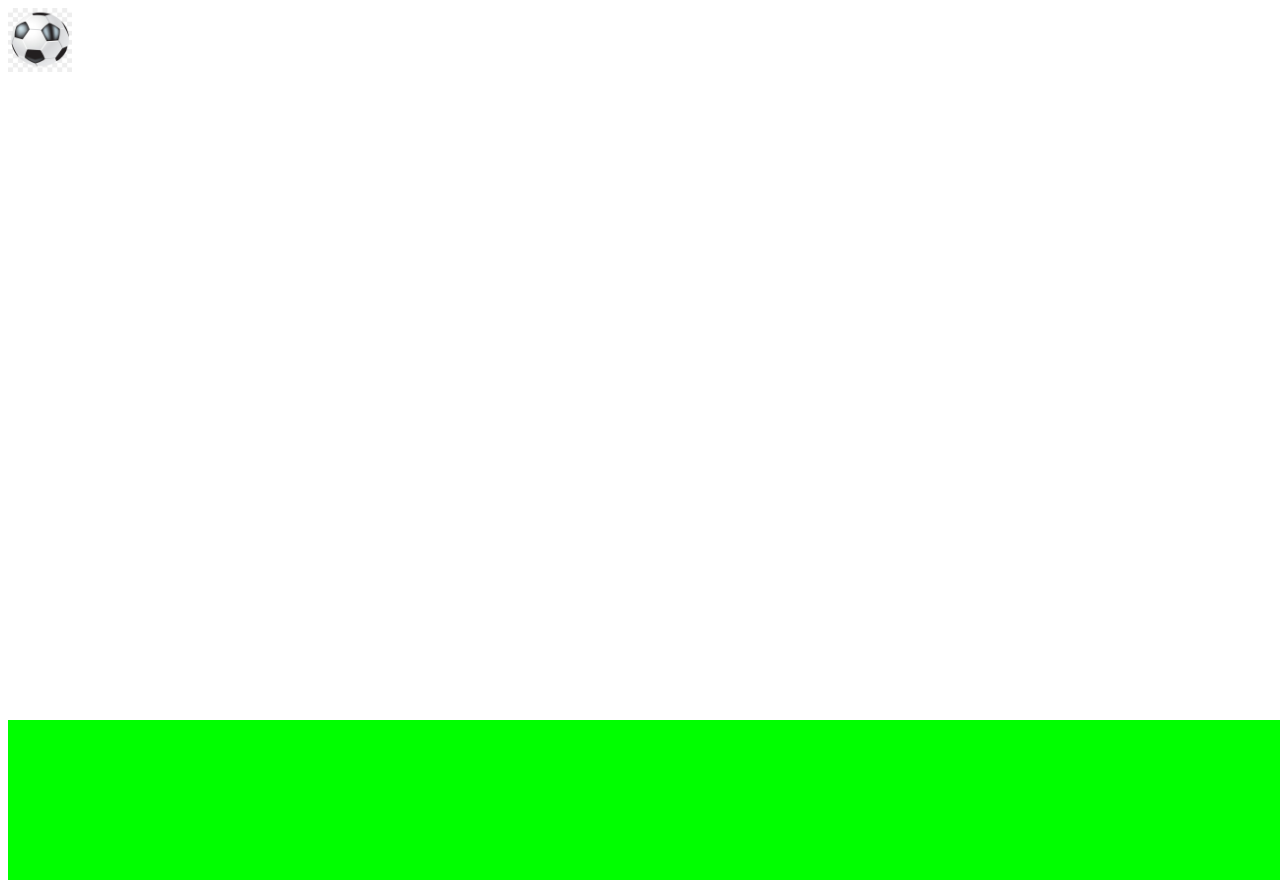
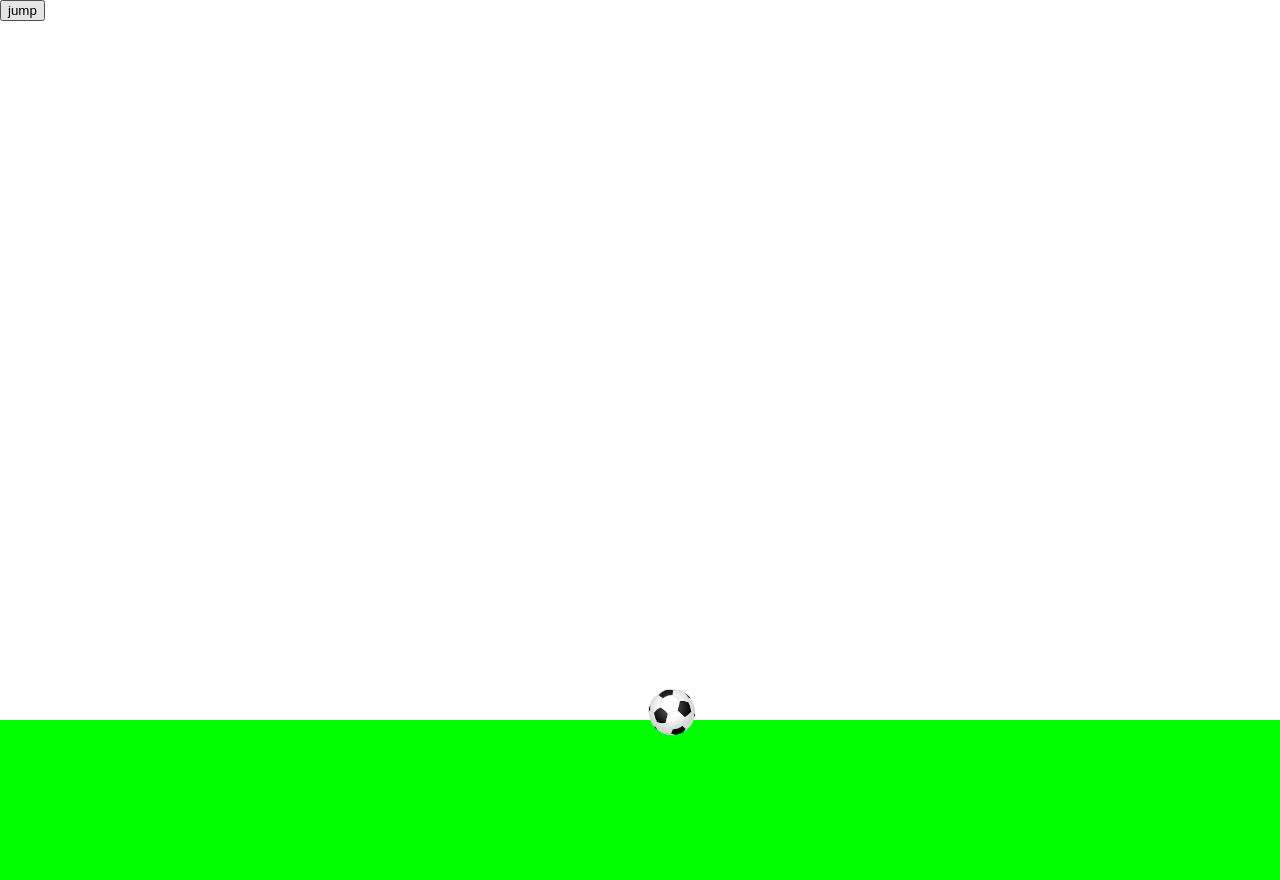
Before and after one commit to CuriousCI/2021-info-HTML5, a plain HTML site: page index.html in a window 1280 px wide. Drawn offline with nearby package versions, Linux system fonts and the light colour scheme.

Commit message:
Added a simple jump

```diff
--- a/ball/script.js
+++ b/ball/script.js
@@ -1,28 +1,33 @@
 let ball = {
 
-  //ballTopPosition: 0,
+  //ballY: 0,
 
-  ballFallDown: function(){
+  ballJump: function(){
 
-    let ballTopPosition = parseFloat($(this).css("width"));
-    console.log(this.ballTopPosition);
+    $("#palla").css("top", 10 + "%");
   },
 
   changeBckground: function(mousePosition){
 
     if(mousePosition == "in"){
 
-      $("body").css('background-image', "url('/ball/assets/erba.png')");
+      $("body").css('background-color', "#ffff00");
     }else if(mousePosition == "out"){
 
-      $("body").css('background-image', "none");
+      $("body").css('background-color', "#ffffff");
     }
   }
 }
 
 let init = function(){
 
+  //$("#palla").mouseenter(ball.changeBckground("in")).mouseleave(ball.changeBckground("out"));
   $("#palla").hover(_ => ball.changeBckground("in"), _ => ball.changeBckground("out"));
+
+  $("#jumpButton").on("click", ball.ballJump);
+
+  //$("#palla").css("left", 95 + "%");
+  //$("#palla").css("left", 0 + "%");
 }
 
 $(document).ready(init);
--- a/ball/style.css
+++ b/ball/style.css
@@ -1,6 +1,10 @@
 body {
 
-  //background-image: url('/ball/assets/erba.png');
+  margin: 0%;
+  padding: 0%;
+
+  overflow: hidden;
+
 }
 
 #erba{
@@ -15,7 +19,11 @@ body {
 
   position: absolute;
 
+  top: 85%;
+  left: 50%;
+
   width: 5%;
-  height: 8%;
+  height: auto;
 
+  transition: linear 3s;
 }
--- a/index.html
+++ b/index.html
@@ -8,8 +8,13 @@
 </head>
 <body>
 
-  <img id="erba" src="ball/assets/erba.png" alt="">
-  <img id="palla" src="ball/assets/palla.jpg" alt="">
+ <div id="jumpButtonContainer">
+   <button id="jumpButton">jump</button>
+ </div>
+
+
+  <img id="erba" src="ball/assets/erba.png" alt="erba">
+  <img id="palla" src="ball/assets/palla.png" alt="palla">
 
   <script src="https://cdnjs.cloudflare.com/ajax/libs/jquery/3.5.1/jquery.min.js"></script>
   <script src="ball/script.js"></script>
```
Also changed, not shown: ball/assets/palla.png (added).
